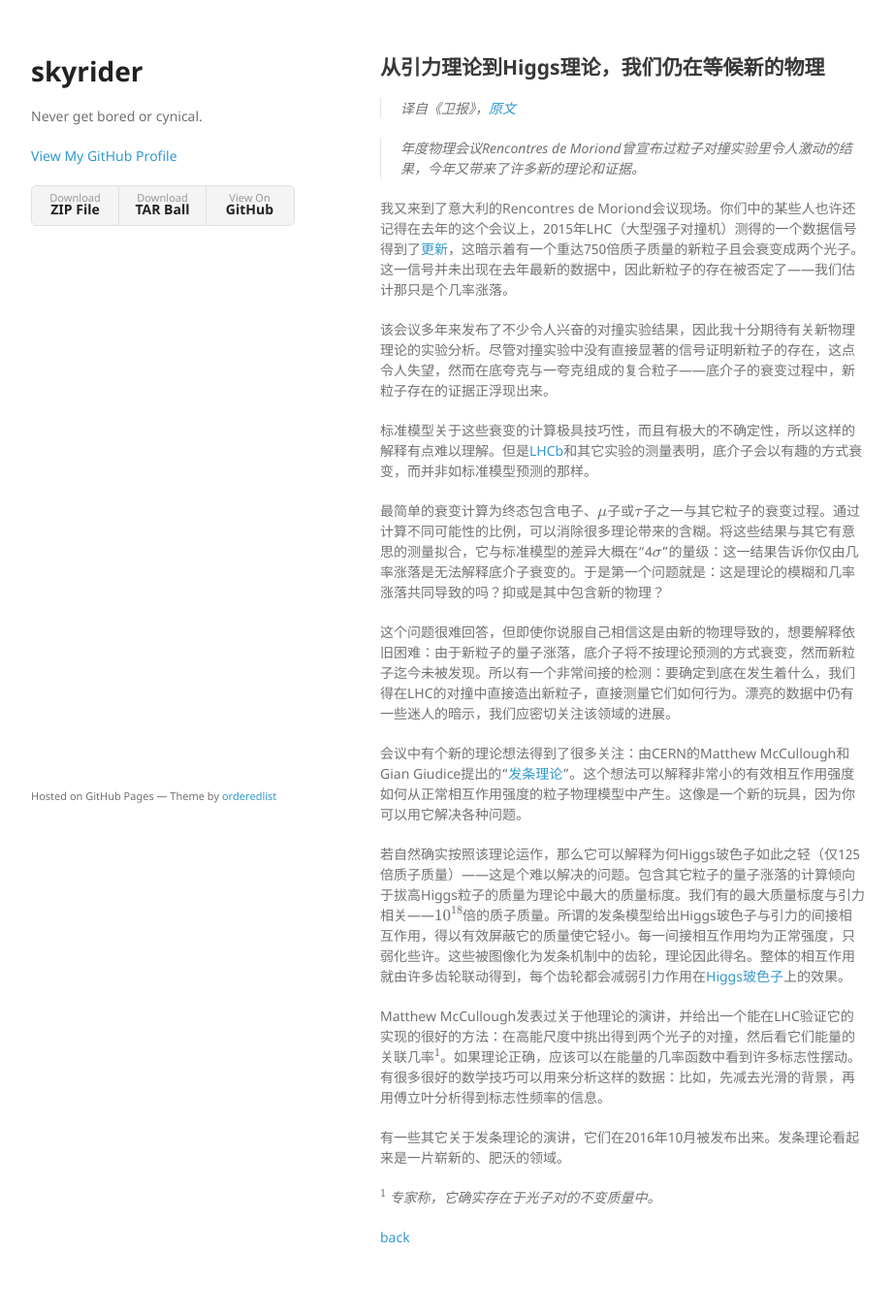
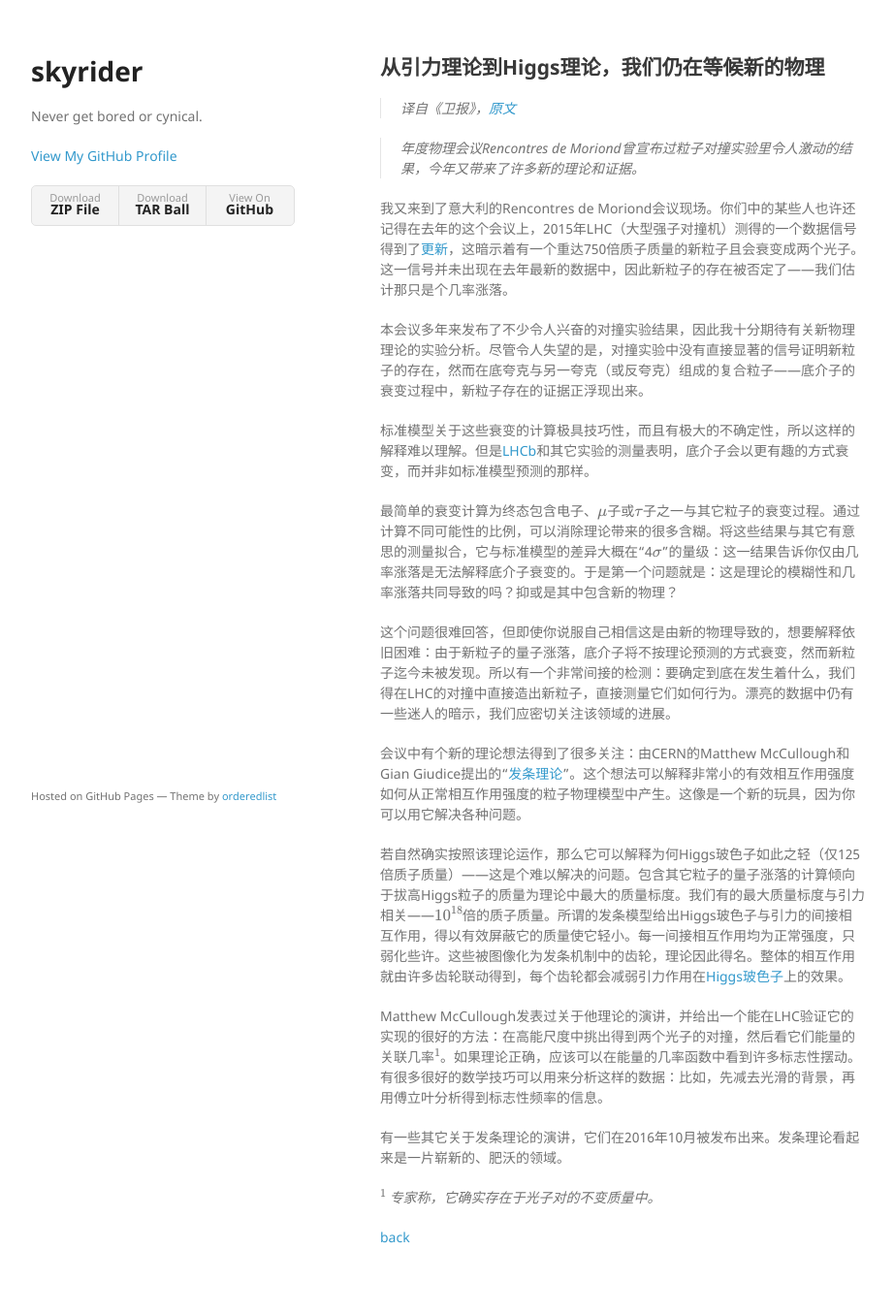
Before and after one commit to aladden/aladden.github.io, a Jekyll site: the page built from from-gravity-to-the-Higss-we’re-still-waiting-for-new-physics.md, in a window 1280 px wide. Shown: the whole page at 97% size, without its empty margins (178-1100 px from the left). Built offline with Jekyll 4.4.1, drawn with Linux system fonts in a browser that asks for light colours; formulas are drawn with MathJax 3.

Commit message:
Update from-gravity-to-the-Higss-we’re-still-waiting-for-new-physics.md

```diff
--- a/from-gravity-to-the-Higss-we’re-still-waiting-for-new-physics.md
+++ b/from-gravity-to-the-Higss-we’re-still-waiting-for-new-physics.md
@@ -11,11 +11,11 @@ layout: default
 
 我又来到了意大利的Rencontres de Moriond会议现场。你们中的某些人也许还记得在去年的这个会议上，2015年LHC（大型强子对撞机）测得的一个数据信号得到了[更新][3]，这暗示着有一个重达750倍质子质量的新粒子且会衰变成两个光子。这一信号并未出现在去年最新的数据中，因此新粒子的存在被否定了——我们估计那只是个几率涨落。
 
-该会议多年来发布了不少令人兴奋的对撞实验结果，因此我十分期待有关新物理理论的实验分析。尽管对撞实验中没有直接显著的信号证明新粒子的存在，这点令人失望，然而在底夸克与一夸克组成的复合粒子——底介子的衰变过程中，新粒子存在的证据正浮现出来。
+本会议多年来发布了不少令人兴奋的对撞实验结果，因此我十分期待有关新物理理论的实验分析。尽管令人失望的是，对撞实验中没有直接显著的信号证明新粒子的存在，然而在底夸克与另一夸克（或反夸克）组成的复合粒子——底介子的衰变过程中，新粒子存在的证据正浮现出来。
 
-标准模型关于这些衰变的计算极具技巧性，而且有极大的不确定性，所以这样的解释有点难以理解。但是[LHCb][4]和其它实验的测量表明，底介子会以有趣的方式衰变，而并非如标准模型预测的那样。
+标准模型关于这些衰变的计算极具技巧性，而且有极大的不确定性，所以这样的解释难以理解。但是[LHCb][4]和其它实验的测量表明，底介子会以更有趣的方式衰变，而并非如标准模型预测的那样。
 
-最简单的衰变计算为终态包含电子、$$\mu$$子或$$\tau$$子之一与其它粒子的衰变过程。通过计算不同可能性的比例，可以消除很多理论带来的含糊。将这些结果与其它有意思的测量拟合，它与标准模型的差异大概在“4$$\sigma$$”的量级：这一结果告诉你仅由几率涨落是无法解释底介子衰变的。于是第一个问题就是：这是理论的模糊和几率涨落共同导致的吗？抑或是其中包含新的物理？
+最简单的衰变计算为终态包含电子、$$\mu$$子或$$\tau$$子之一与其它粒子的衰变过程。通过计算不同可能性的比例，可以消除理论带来的很多含糊。将这些结果与其它有意思的测量拟合，它与标准模型的差异大概在“4$$\sigma$$”的量级：这一结果告诉你仅由几率涨落是无法解释底介子衰变的。于是第一个问题就是：这是理论的模糊性和几率涨落共同导致的吗？抑或是其中包含新的物理？
 
 这个问题很难回答，但即使你说服自己相信这是由新的物理导致的，想要解释依旧困难：由于新粒子的量子涨落，底介子将不按理论预测的方式衰变，然而新粒子迄今未被发现。所以有一个非常间接的检测：要确定到底在发生着什么，我们得在LHC的对撞中直接造出新粒子，直接测量它们如何行为。漂亮的数据中仍有一些迷人的暗示，我们应密切关注该领域的进展。
 
```
